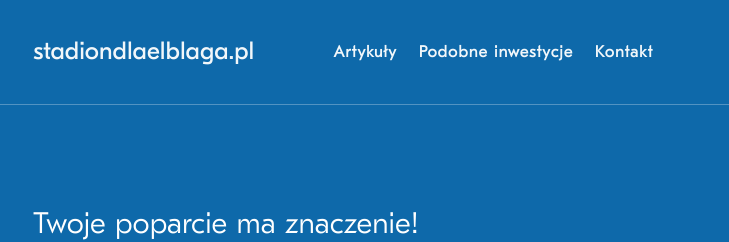
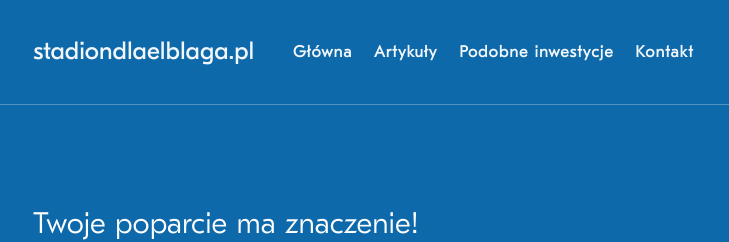
Before and after one commit to m-malanowski/newStadiumForOlimpia, a Gatsby site: page /kontakt in a window 1280 px wide. Shown: the top 242 px of the page, 118-847 px from the left. Built offline with nearby package versions, Linux system fonts and the light colour scheme; Gatsby itself is replaced by a stand-in of ours.

Commit message:
tweaks 3

```diff
--- a/src/components/nav.js
+++ b/src/components/nav.js
@@ -42,7 +42,7 @@ const Nav = ({toggleSideBar, isOpen}) => {
             <div className="nav__links">
                 <ul className="links">
                     {/*<li><Link to="/" activeClassName="active-link">Główna</Link></li>*/}
-                    {/*<li><a href="/">Główna</a></li>*/}
+                    <li><a href="/">Główna</a></li>
                     <li><Link to="/artykuly" activeClassName="active-link">Artykuły</Link></li>
                     <li><Link to="/podobne-inwestycje" activeClassName="active-link">Podobne inwestycje</Link></li>
                     <li><Link to="/kontakt" activeClassName="active-link">Kontakt</Link></li>
```
